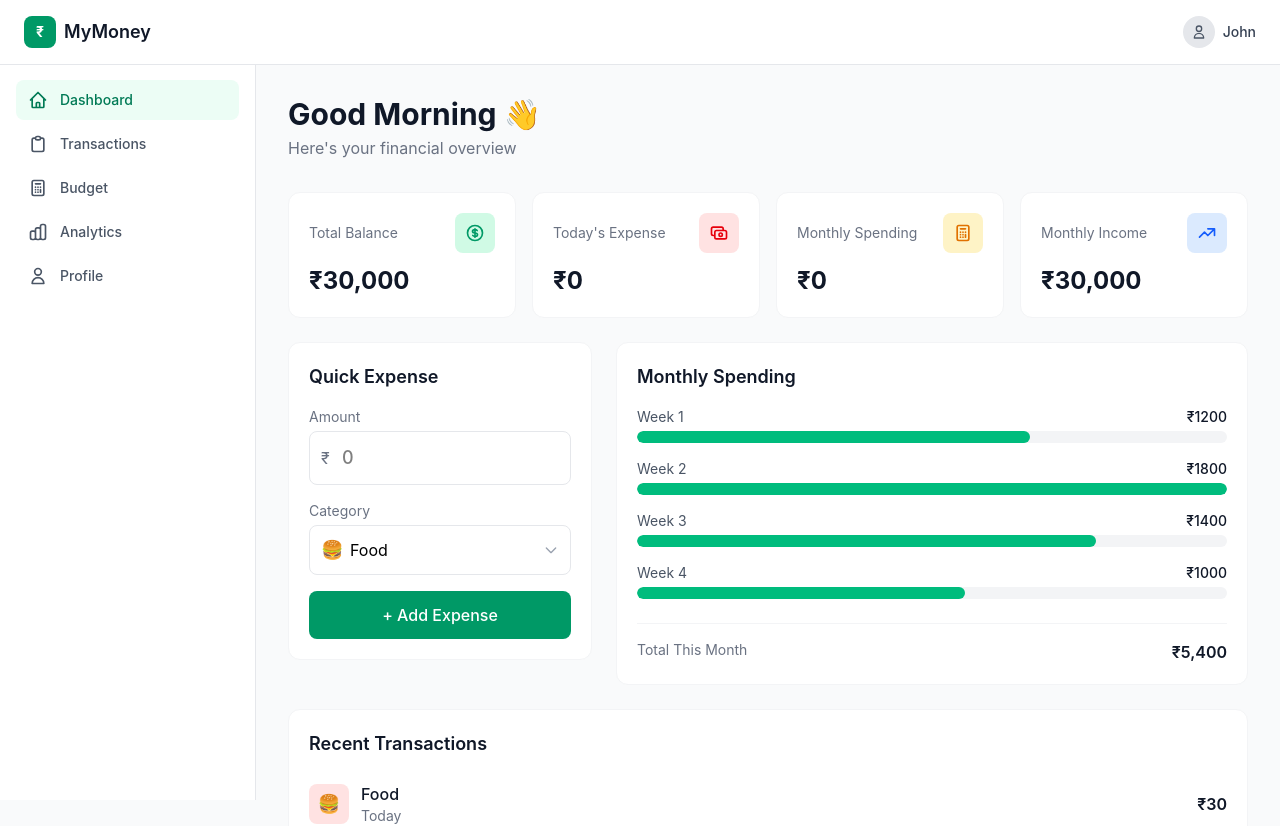
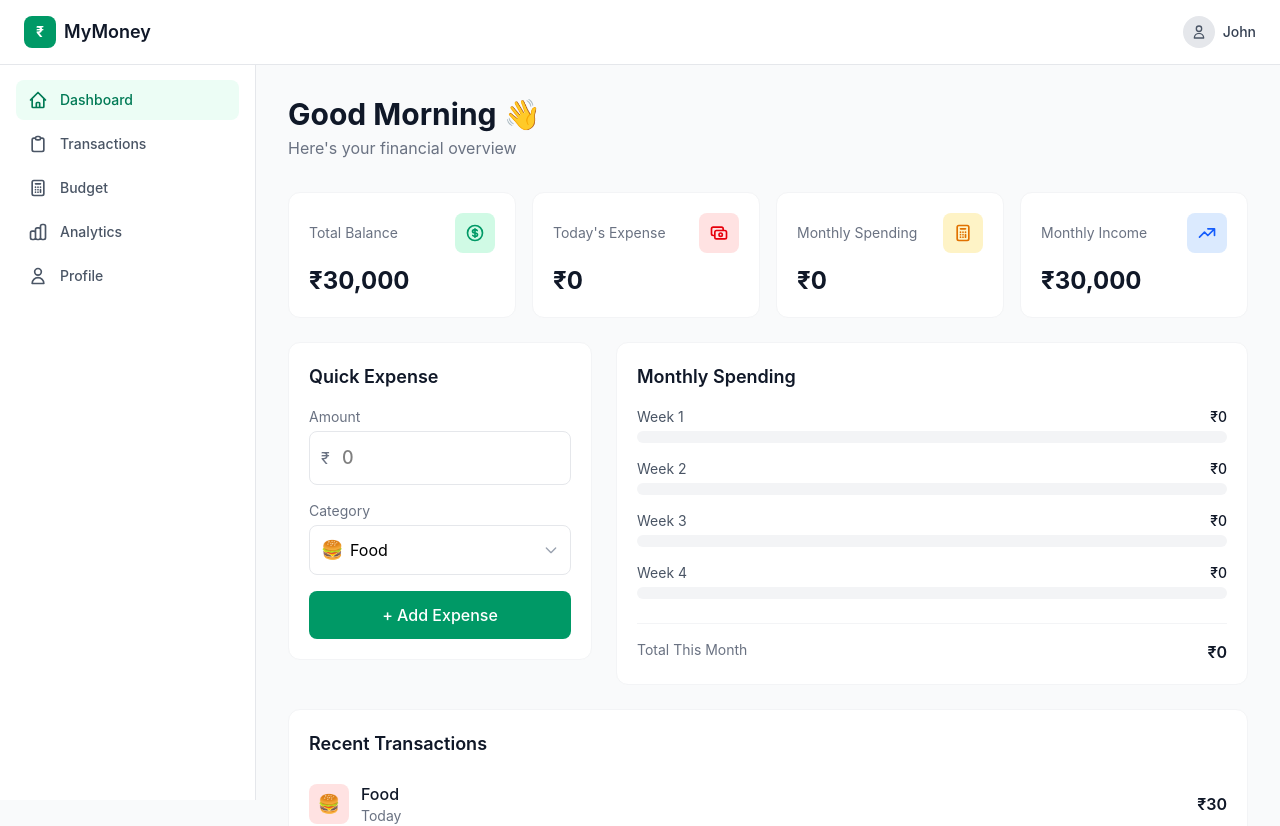
Before and after one commit to pritamroman07-droid/MyMoney, a React (Vite) app in the folder frontend/: page / in a window 1280 px wide. Shown: the top 826 px of the page. Built offline with nearby package versions, Linux system fonts and the light colour scheme.

Commit message:
updating spending chart

```diff
--- a/frontend/src/components/SpendingChart.jsx
+++ b/frontend/src/components/SpendingChart.jsx
@@ -1,13 +1,25 @@
-const weeklyData = [
-  { week: 'Week 1', amount: 1200 },
-  { week: 'Week 2', amount: 1800 },
-  { week: 'Week 3', amount: 1400 },
-  { week: 'Week 4', amount: 1000 },
-]
+export default function SpendingChart({ expenses }) {
+  const now = new Date()
+  const currentMonth = now.toISOString().slice(0, 7)
 
-const maxAmount = Math.max(...weeklyData.map((d) => d.amount))
+  const getWeekNumber = (dateStr) => {
+    const day = new Date(dateStr).getDate()
+    if (day <= 7) return 'Week 1'
+    if (day <= 14) return 'Week 2'
+    if (day <= 21) return 'Week 3'
+    return 'Week 4'
+  }
 
-export default function SpendingChart() {
+  const weeks = ['Week 1', 'Week 2', 'Week 3', 'Week 4']
+  const weeklyData = weeks.map((week) => {
+    const total = expenses
+      .filter((e) => e.date.startsWith(currentMonth) && getWeekNumber(e.date) === week)
+      .reduce((sum, e) => sum + e.amount, 0)
+    return { week, amount: total }
+  })
+
+  const maxAmount = Math.max(...weeklyData.map((d) => d.amount), 1)
+
   return (
     <div className="bg-white rounded-xl p-4 sm:p-5 border border-gray-100">
       <h2 className="text-base sm:text-lg font-semibold text-gray-900 mb-4">Monthly Spending</h2>
@@ -17,7 +29,7 @@ export default function SpendingChart() {
           <div key={data.week}>
             <div className="flex justify-between text-xs sm:text-sm mb-1">
               <span className="text-gray-600">{data.week}</span>
-              <span className="font-medium text-gray-900">₹{data.amount}</span>
+              <span className="font-medium text-gray-900">₹{data.amount.toLocaleString()}</span>
             </div>
             <div className="h-2.5 sm:h-3 bg-gray-100 rounded-full overflow-hidden">
               <div
```
